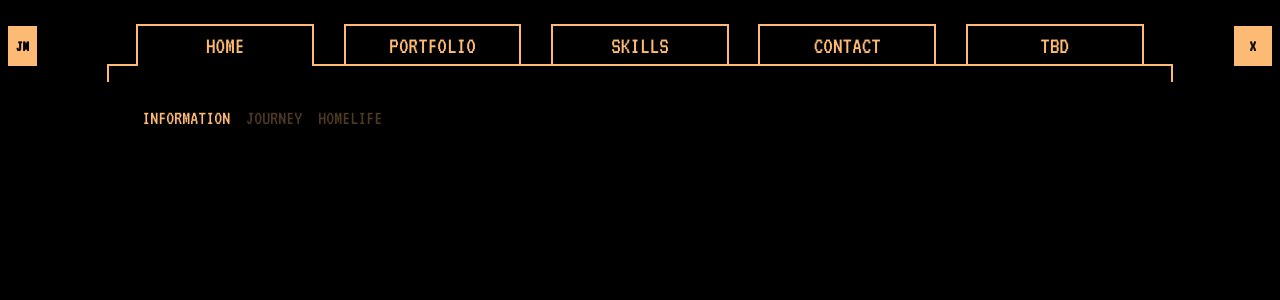
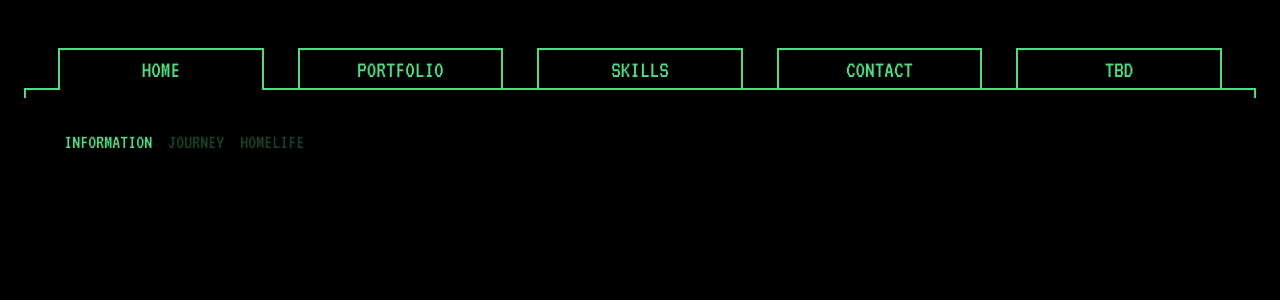
Before and after one commit to jacobEliasMoya/PortfolioReactStrapi, a React (Vite) app in the folder jacobmoya-frontend/: page / in a window 1280 px wide. Shown: the top 300 px of the page. Built offline with nearby package versions, Linux system fonts and the light colour scheme.

Commit message:
little color changes/ class changes while on lunch

```diff
--- a/jacobmoya-frontend/package.json
+++ b/jacobmoya-frontend/package.json
@@ -18,6 +18,7 @@
     "@reduxjs/toolkit": "^2.3.0",
     "react": "^18.3.1",
     "react-dom": "^18.3.1",
+    "react-draggable": "^4.4.6",
     "react-redux": "^9.1.2",
     "tailwind": "^4.0.0"
   },
--- a/jacobmoya-frontend/src/App.tsx
+++ b/jacobmoya-frontend/src/App.tsx
@@ -3,9 +3,9 @@ import Header from "./components/layout/Header"
 function App() {
   return (
 
-    <body className="h-screen bg-black font-retro box-border	">
+    <body className="h-screen bg-black  font-retro box-border	p-6">
       <Header/>
-      <div className="mx-auto p-2 border-x-2 border-orange-300 w-10/12"></div>
+      <div className="mx-auto p-1 border-x-2 border-green-400 w-full"></div>
     </body>
 
   )
--- a/jacobmoya-frontend/src/State/store.ts
+++ b/jacobmoya-frontend/src/State/store.ts
@@ -5,8 +5,6 @@ export const store = configureStore({
     }
 })
 
-
-
 // Infer the `RootState` and `AppDispatch` types from the store itself
 export type RootState = ReturnType<typeof store.getState>
 
--- a/jacobmoya-frontend/src/components/layout/Header.tsx
+++ b/jacobmoya-frontend/src/components/layout/Header.tsx
@@ -153,23 +153,23 @@ export default function Header({}: Props) {
     ]
 
     return (
-        <header className='flex items-end justify-center text-orange-300 z-10 relative pt-6'>
-            <div className="flex items-center justify-start w-1/12 relative px-2">
-                <h1 className=' text-black bg-orange-300 p-2 w-max font-bold '>
+        <header className=' flex items-end justify-center text-green-400 z-10 relative pt-6'>
+            <div className="hidden items-center justify-start w-1/12 relative px-2">
+                <h1 className=' text-black bg-green-400 p-2 w-max font-bold '>
                     JM
                 </h1>
             </div>
 
-            <nav className="nav-container text-center w-10/12 uppercase border-b-2 border-orange-300 ">
+            <nav className="nav-container text-center w-full uppercase border-b-2 border-green-400 ">
                 <ul className='w-full md:flex items-center md:flex-row flex-col hidden justify-evenly text-2xl '>
                     {
                         navigation.map(item=>{
                             return(
                                 <ListItem
                                     itemtext={item.text}
-                                    itemClass={ `p-1 cursor-pointer w-full md:w-2/12  border-2 border-b-0 border-orange-300 -mb-0.5 ${item.isActive ? 'bg-black':''}` }
+                                    itemClass={ `p-1 cursor-pointer w-full md:w-2/12  border-2 border-b-0 border-green-400 -mb-0.5 ${item.isActive ? 'bg-black':''}` }
                                     itemChildren={
-                                        <ul className={`absolute flex items-center justify-start gap-4 -bottom-full text-xl p-0 ${item.isActive ? '': 'hidden'}`} >
+                                        <ul className={`absolute flex items-center justify-start gap-4 -bottom-full text-xl mt-5 ${item.isActive ? '': 'hidden'}`} >
                                             {
                                                 item.children?.map(item=>{
                                                     return(
@@ -187,8 +187,8 @@ export default function Header({}: Props) {
                 </ul>
             </nav>
 
-            <div className="flex items-center justify-end logo-container text-right w-1/12 relative px-2">
-                <h1 className=' text-black bg-orange-300 p-2 px-4 w-max font-bold'>
+            <div className="hidden items-center justify-end logo-container text-right w-1/12 relative px-2">
+                <h1 className=' text-black bg-green-400 p-2 px-4 w-max font-bold'>
                     X
                 </h1>
             </div>
--- a/jacobmoya-frontend/src/output.css
+++ b/jacobmoya-frontend/src/output.css
@@ -566,6 +566,26 @@ video {
   bottom: -100%;
 }
 
+.top-2 {
+  top: 0.5rem;
+}
+
+.top-4 {
+  top: 1rem;
+}
+
+.bottom-4 {
+  bottom: 1rem;
+}
+
+.-bottom-4 {
+  bottom: -1rem;
+}
+
+.-bottom-0 {
+  bottom: -0px;
+}
+
 .z-10 {
   z-index: 10;
 }
@@ -577,6 +597,14 @@ video {
 
 .-mb-0\.5 {
   margin-bottom: -0.125rem;
+}
+
+.mt-4 {
+  margin-top: 1rem;
+}
+
+.mt-5 {
+  margin-top: 1.25rem;
 }
 
 .box-border {
@@ -599,8 +627,8 @@ video {
   width: 8.333333%;
 }
 
-.w-10\/12 {
-  width: 83.333333%;
+.w-11\/12 {
+  width: 91.666667%;
 }
 
 .w-full {
@@ -665,24 +693,9 @@ video {
   border-bottom-width: 2px;
 }
 
-.border-green-500 {
+.border-green-400 {
   --tw-border-opacity: 1;
-  border-color: rgb(34 197 94 / var(--tw-border-opacity));
-}
-
-.border-orange-500 {
-  --tw-border-opacity: 1;
-  border-color: rgb(249 115 22 / var(--tw-border-opacity));
-}
-
-.border-orange-300 {
-  --tw-border-opacity: 1;
-  border-color: rgb(253 186 116 / var(--tw-border-opacity));
-}
-
-.border-orange-400 {
-  --tw-border-opacity: 1;
-  border-color: rgb(251 146 60 / var(--tw-border-opacity));
+  border-color: rgb(74 222 128 / var(--tw-border-opacity));
 }
 
 .bg-black {
@@ -690,24 +703,9 @@ video {
   background-color: rgb(0 0 0 / var(--tw-bg-opacity));
 }
 
-.bg-green-500 {
+.bg-green-400 {
   --tw-bg-opacity: 1;
-  background-color: rgb(34 197 94 / var(--tw-bg-opacity));
-}
-
-.bg-orange-500 {
-  --tw-bg-opacity: 1;
-  background-color: rgb(249 115 22 / var(--tw-bg-opacity));
-}
-
-.bg-orange-300 {
-  --tw-bg-opacity: 1;
-  background-color: rgb(253 186 116 / var(--tw-bg-opacity));
-}
-
-.bg-orange-400 {
-  --tw-bg-opacity: 1;
-  background-color: rgb(251 146 60 / var(--tw-bg-opacity));
+  background-color: rgb(74 222 128 / var(--tw-bg-opacity));
 }
 
 .p-0 {
@@ -720,6 +718,10 @@ video {
 
 .p-2 {
   padding: 0.5rem;
+}
+
+.p-6 {
+  padding: 1.5rem;
 }
 
 .px-2 {
@@ -771,24 +773,9 @@ video {
   color: rgb(0 0 0 / var(--tw-text-opacity));
 }
 
-.text-green-500 {
+.text-green-400 {
   --tw-text-opacity: 1;
-  color: rgb(34 197 94 / var(--tw-text-opacity));
-}
-
-.text-orange-500 {
-  --tw-text-opacity: 1;
-  color: rgb(249 115 22 / var(--tw-text-opacity));
-}
-
-.text-orange-300 {
-  --tw-text-opacity: 1;
-  color: rgb(253 186 116 / var(--tw-text-opacity));
-}
-
-.text-orange-400 {
-  --tw-text-opacity: 1;
-  color: rgb(251 146 60 / var(--tw-text-opacity));
+  color: rgb(74 222 128 / var(--tw-text-opacity));
 }
 
 .opacity-30 {
@@ -800,14 +787,6 @@ video {
     display: flex;
   }
 
-  .md\:w-3\/12 {
-    width: 25%;
-  }
-
-  .md\:w-2 {
-    width: 0.5rem;
-  }
-
   .md\:w-2\/12 {
     width: 16.666667%;
   }
```
Also changed, not shown: 1 other file (tests, documents, lock files or other folders).
